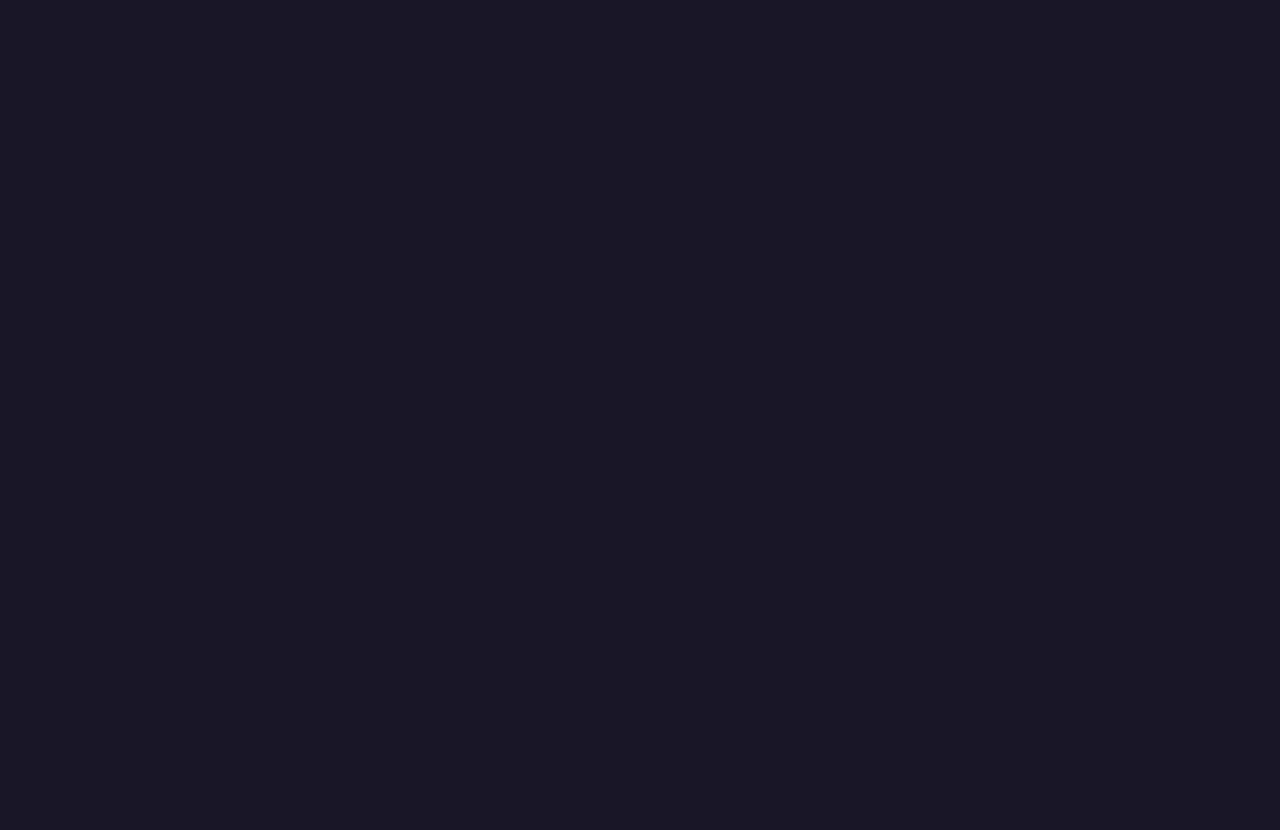
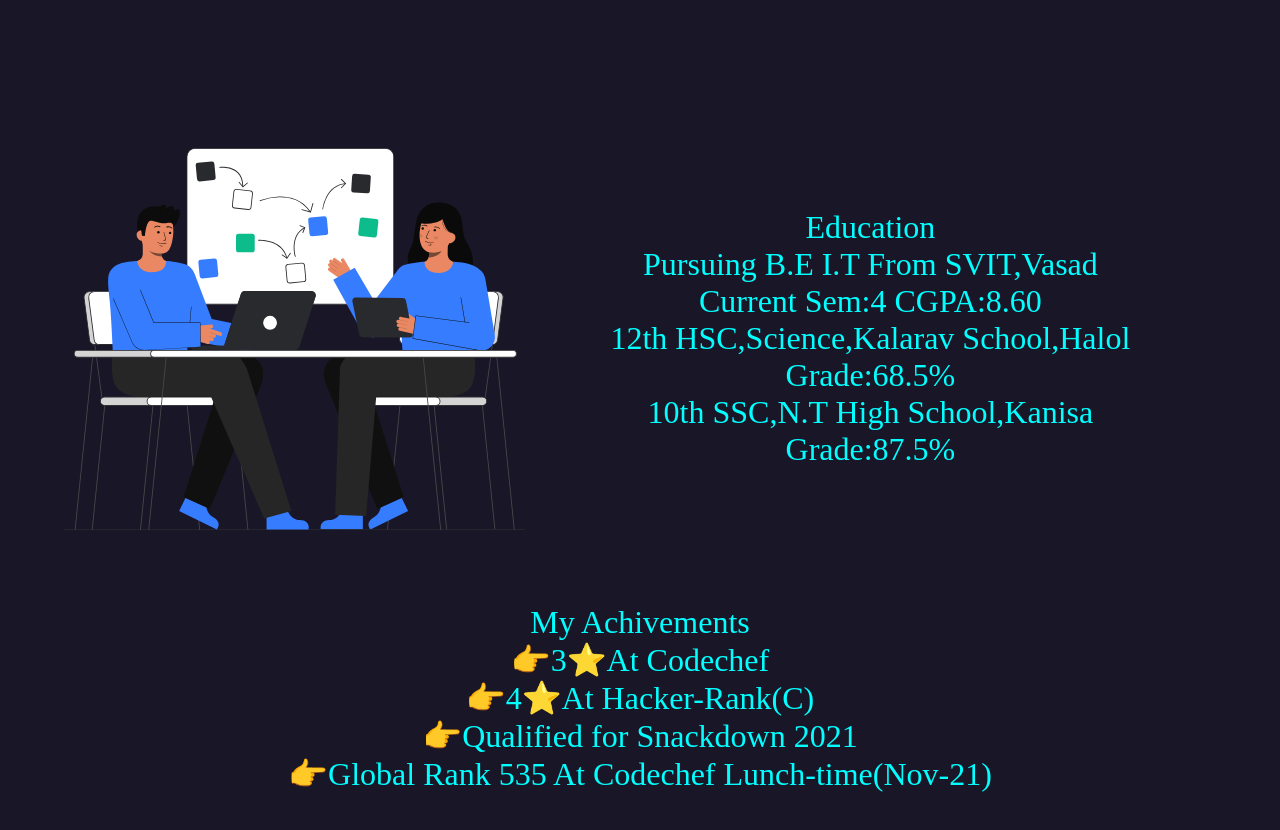
Before and after one commit to VIVEK-SUTHAR/Portfolio_React, a React (Create React App) app: page / in a window 1280 px wide. Shown: the part 1380-2210 px from the top of the page. Before the commit the page ends 1456 px from the top, so only its background shows below. Built offline with nearby package versions, Linux system fonts and the light colour scheme; a web font is replaced by a local one.

Commit message:
Resume Section Added

```diff
--- a/src/App.js
+++ b/src/App.js
@@ -2,12 +2,14 @@ import Navbar from "./components/Navbar";
 import "./App.css"
 import About from "./components/About";
 import Me from "./components/Me";
+import Resume from "./components/Resume";
 function App() {
   return (
     <div>
       <Navbar />
       <About />
-      <Me/>
+      <Me />
+      <Resume />
     </div>
   );
 }
--- a/src/components/About.css
+++ b/src/components/About.css
@@ -9,7 +9,9 @@
     align-items: center;
     color: var(--color-primary);
 }
-
+body{
+    overflow-x: hidden;
+}
 .btn {
     width: 100%;
     height: max-content;
@@ -51,7 +53,7 @@
         flex-direction: column;
         justify-content: center;
         align-items: center;
-        font-size: 3rem;
+        font-size: 1rem;
         text-align: center;
         padding: 0 15px;
         font-size: 2rem;
--- a/src/components/About.js
+++ b/src/components/About.js
@@ -11,7 +11,7 @@ function About() {
     const el = useRef(null);
     useEffect(() => {
         const typed = new Typed(el.current, {
-            strings: ["An IT Student", "A Web-Developer", "3-⭐At Codechef "], // Strings to display
+            strings: ["An IT Student", "A Web-Developer", "3-⭐At Codechef ","Co-Head HackClub SVIT(Web)"], // Strings to display
             // Speed settings, try diffrent values untill you get good results
             startDelay: 300,
             typeSpeed: 100,
--- a/src/components/Navbar.css
+++ b/src/components/Navbar.css
@@ -1,5 +1,6 @@
 nav {
-    background-color: rgba(0, 0, 0, 0.3);
+    /* background-color: rgba(0, 0, 0, 0.3); */
+    background-color: transparent;
     width: max-content;
     display: block;
     padding: 0.7rem 1.7rem;
@@ -7,7 +8,7 @@ nav {
     position: fixed;
     left: 50%;
     transform: translateX(-50%);
-    bottom: 2rem;
+    /* bottom: 2rem; */
     display: flex;
     gap: 0.8rem;
     border-radius: 3rem;
@@ -35,18 +36,19 @@ nav a.active {
 
 @media screen and (max-width: 768px) {
     nav {
-        bottom: 2;
+        bottom: 2rem;
     }
 }
 @media  screen and (max-width: 426px) {
     nav {
-        bottom: 1rem;
+
+        bottom: 0rem;
     }
 }
 
 @media screen and (max-width: 361px) {
     nav {
-        bottom: 1rem;
+        bottom:0;
         padding: 0.5rem 1.7rem;
 
     }
--- a/src/components/Navbar.jsx
+++ b/src/components/Navbar.jsx
@@ -11,7 +11,7 @@ function Navbar() {
         <nav  id="nav-bar" className='animate__animated'>
             <a href="#about_section" className='active'><AiOutlineHome /></a>
             <a href="#Me"><AiOutlineUser /></a>
-            <a href="#"><AiOutlineBook /></a>
+            <a href="#Resume"><AiOutlineBook /></a>
             <a href="#"><AiOutlineProject /></a>
             <a href="#"><AiOutlineContacts /></a>
         </nav>
--- /dev/null
+++ b/src/components/Resume.js
@@ -0,0 +1,32 @@
+import React from 'react'
+import "./resume.css";
+import edu from "../Assets/edu.svg"
+export default function Resume() {
+    return (
+        <div id='Resume'>
+            <div className="resume_container">
+                <div className="education">
+                    <img src={edu} alt="" />
+                    <div className="edu_text">
+                        Education<br />
+                        Pursuing B.E I.T From SVIT,Vasad<br />
+                        Current Sem:4 CGPA:8.60<br />
+                        12th HSC,Science,Kalarav School,Halol<br />
+                        Grade:68.5%<br />
+                        10th SSC,N.T High School,Kanisa<br />
+                        Grade:87.5%
+                    </div>
+                </div>
+                <div className="achive">
+                    My Achivements<br />
+                    👉3⭐At Codechef<br />
+                    👉4⭐At Hacker-Rank(C)<br />
+                    👉Qualified for Snackdown 2021<br />
+                    👉Global Rank 535 At Codechef Lunch-time(Nov-21)<br />
+
+
+                </div>
+            </div>
+        </div>
+    )
+}
--- a/src/components/me.css
+++ b/src/components/me.css
@@ -25,25 +25,26 @@
     margin: 0 0.2rem;
 }
 
-@media screen and (max-width: 600px) {
+@media screen and (max-width: 787px) {
     #Me {
         height: 80vh;
     }
 
     #Me img {
-        width: 100%;
-        height: auto;
+        width: 50%;
+        height: 50%;
     }
 
     .me-text {
         width: 100%;
+        font-size: 1.5rem;
     }
 }
 
-@media screen and (max-width: 426px) {
+@media screen and (max-width: 500px) {
     #Me {
         width: 100%;
-        height: 100vh;
+        height: 80vh;
         flex-direction: column;
     }
 
@@ -55,7 +56,7 @@
     .me-text {
         width: 100%;
         height: 50%;
-        font-size: 1rem;
+        font-size: 1.2rem;
         text-align: center;
         padding: 0 0.5rem;
     }
--- /dev/null
+++ b/src/components/resume.css
@@ -0,0 +1,107 @@
+#Resume {
+    width: 100%;
+    height: 100vh;
+}
+
+.resume_container {
+    margin: 5% 5%;
+    width: 90%;
+    height: 90%;
+    display: flex;
+    flex-direction: column;
+    justify-content: center;
+    align-items: center;
+}
+
+.education {
+    width: 100%;
+    height: 55%;
+    margin: 1% 0;
+    display: flex;
+    align-items: center;
+    justify-content: space-evenly;
+}
+
+.achive {
+    width: 100%;
+    height: 40%;
+    margin: 1% 0;
+    display: flex;
+    align-items: center;
+    justify-content: center;
+    font-size: 2rem;
+    color: aqua;
+    text-align: center;
+}
+
+.education img {
+    height: 100%;
+    width: 40%;
+}
+
+.edu_text {
+    padding: 1%;
+    width: 80%;
+    height: 100%;
+    font-size: 2rem;
+    color: aqua;
+    display: flex;
+    justify-content: center;
+    align-items: center;
+    text-align: center;
+    padding: 0;
+}
+
+@media (max-width: 768px) and (min-width: 481px) {
+    .resume_container {
+        flex-direction: column;
+        justify-content: space-evenly;
+    }
+
+    .education {
+        width: 100%;
+        height: 40%;
+        margin: 0.5% 0;
+    }
+
+    .edu_text {
+        font-size: 1rem;
+        flex-wrap: wrap;
+    }
+
+    .achive {
+        width: 100%;
+        height: 40%;
+        margin: 1% 0;
+        font-size: 1.2rem;
+    }
+
+}
+
+@media screen and (max-width: 480px) {
+
+    .education {
+        width: 100%;
+        height: max-content;
+        margin: 0.5% 0;
+        flex-direction: column;
+        background-color: rgba(255, 255, 255, 0.164);
+        border-radius: 10px;
+    }
+
+    .edu_text {
+        font-size: 1.2rem;
+        flex-wrap: wrap;
+    }
+
+    .achive {
+        background-color: rgba(255, 255, 255, 0.164);
+        width: 100%;
+        height: 40%;
+        margin: 1% 0;
+        font-size: 1.2rem;
+        border-radius: 10px;
+        backdrop-filter: blur(20px);
+    }
+
+}
```
Also changed, not shown: src/Assets/edu.svg (added).
